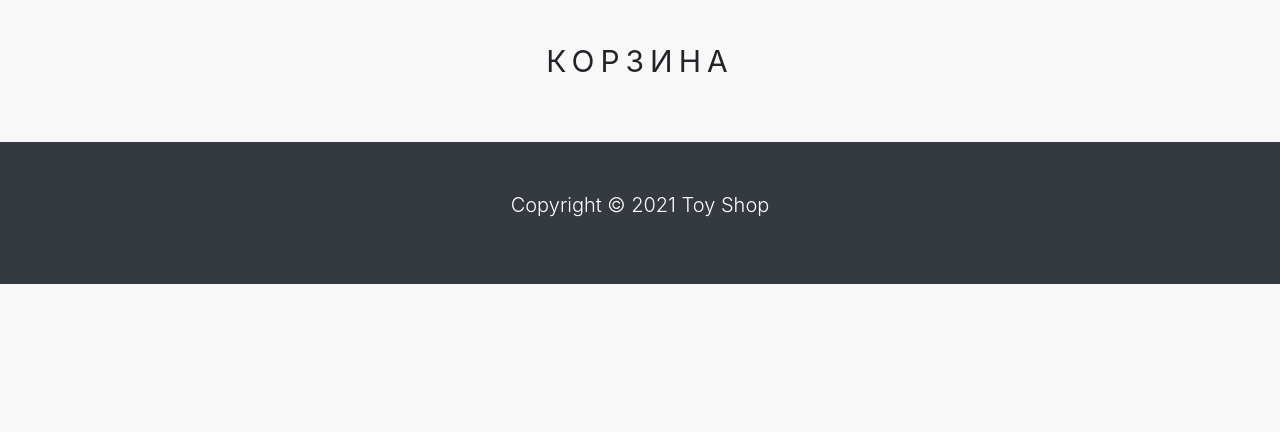
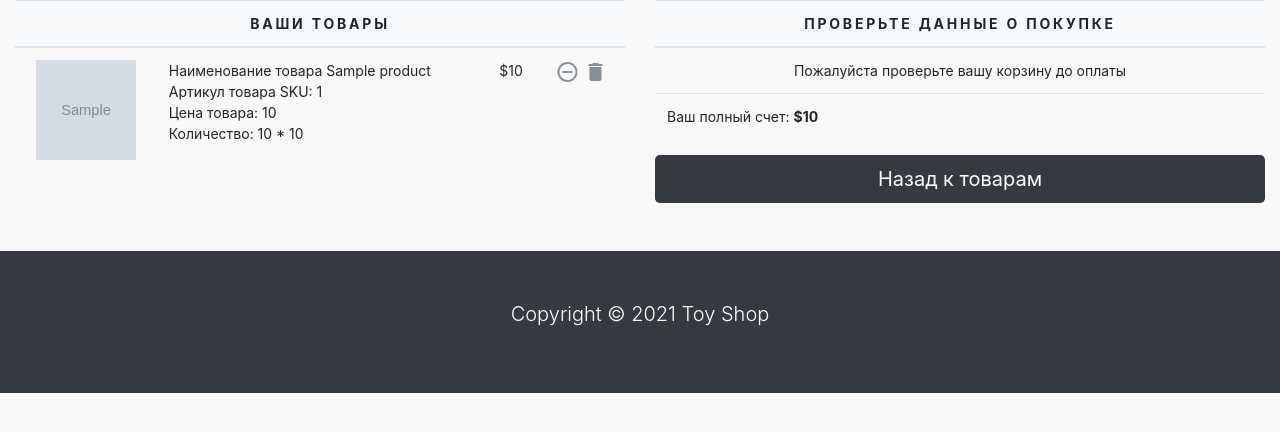
Before and after one commit to kronalf/ecommerce-project, a Django app: template shop/templates/shop/cart.html in a window 1280 px wide. Shown: the part 82-514 px from the top of the page. Run offline with Django 3.2, Linux system fonts and the light colour scheme; the template is opened without the code that fills it: most values are stand-ins (such as "Sample title", 1, 10 or a date in 2020); grey boxes marked "Sample" are stand-in pictures.

Commit message:
Add UI cart

```diff
--- /dev/null
+++ b/ecommerce/static/css/cart.css
@@ -0,0 +1,16 @@
+.cart-table {
+	min-width: 480px;
+	font-size: 14px;
+}
+
+.cart-thead {
+	font-weight: normal;
+	text-transform: uppercase;
+	letter-spacing: .2em;
+	background-color: #f8f9fa !important;
+}
+
+.cart-icon {
+	text-decoration: none;
+	color: #868e96;
+}
--- a/shop/templates/shop/base.html
+++ b/shop/templates/shop/base.html
@@ -12,6 +12,7 @@
     <link href="https://fonts.googleapis.com/icon?family=Material+Icons" rel="stylesheet">
 <!-- CSS link -->
 	<link rel="stylesheet" type="text/css" href="{% static 'css/base.css' %}">
+  <link rel="stylesheet" type="text/css" href="{% static 'css/cart.css' %}">
     <style type="text/css">
     	.material-icons.md-48 { font-size: 48px; }
     	.material-icons.md-24 { font-size: 24px; }
--- a/shop/templates/shop/cart.html
+++ b/shop/templates/shop/cart.html
@@ -7,12 +7,97 @@
 {% endblock %}
 
 {% block content %}
-	<div class="text-content">
+
+	{% if not cart_items %}
+	<div class="text-center">
 		<br>
-		<div class="text-center product_title">
-			Корзина
+		<h1 class="text-center product_title">
+			Корзина пуста
+		</h1>
+		<br>
+		<p class="text-center">
+			Нажми <a href="{% url 'home' %}">здесь</a> для перехода к товарам
+		</p>
+	{% else %}
+	</div>
+	<div class="row mx-auto">
+		<div class="col-12 col-sm-12 col-md-12 col-lg-6 text-center">
+			<table class="table cart-table">
+				<thead class="cart-thead">
+					<tr>
+						<th colspan="4">
+							Ваши товары
+						</th>
+					</tr>
+				</thead>
+				<tbody>
+				{% for cart_item in cart_items %}
+				<tr>
+					<td>
+						<a href="{{cart_item.product.get_url}}"><img src="{{cart_item.product.image.url}}" width="100" height="100"></a>
+					</td>
+					<td class="text-left">
+						Наименование товара
+						{{cart_item.product.name}}
+						<br>
+						Артикул товара
+						SKU: {{cart_item.product.id}}
+						<br>
+						Цена товара: {{cart_item.product.price}}
+						<br>
+						Количество: {{cart_item.quantity}} * {{cart_item.product.price}}
+					</td>
+					<td>
+						${{cart_item.sub_total}}
+					</td>
+					{% if cart_item.quantity < cart_item.product.stock %}
+					<td>
+						<a href="{% url 'add_cart' cart_item.product.id %}"><i class="material-icons cart-icon">add_shopping_cart</i></a>
+						<a href=""><i class="material-icons cart-icon">remove_circle_outline</i></a>
+						<a href=""><i class="material-icons cart-icon">delete</i></a>
+					</td>
+					{% else %}
+					<td>
+						<a href=""><i class="material-icons cart-icon">remove_circle_outline</i></a>
+						<a href=""><i class="material-icons cart-icon">delete</i></a>
+					</td>
+					{% endif %}
+				</tr>
+				{% endfor %}
+				</tbody>
+			</table>
+		</div>
+		<div class="col-12 col-sm-12 col-md-12 col-lg-6 text-center">
+			<table class="table cart-table">
+				<thead class="cart-thead">
+					<tr>
+						<th colspan="4">
+							Проверьте данные о покупке
+						</th>
+					</tr>
+				</thead>
+				<tbody>
+				<tr>
+					<td>
+						Пожалуйста проверьте вашу корзину до оплаты
+					</td>
+				</tr>
+				<tr class="text-left">
+					<td>
+						Ваш полный счет: <strong>${{total}}</strong>
+					</td>
+				</tr>
+				</tbody>
+			</table>
+			<div class="mx-auto">
+				<a href="{% url 'home' %}" style="text-decoration: none">
+					<buttom type="buttom" class="btn btn-lg btn-block bg-dark text-white">
+						Назад к товарам
+					</buttom>
+				</a>
+			</div>
 		</div>
 	</div>
-
+	{% endif %}
 
 {% endblock %}
--- a/shop/templates/shop/product.html
+++ b/shop/templates/shop/product.html
@@ -27,7 +27,7 @@
 			{% if product.stock <= 0 %}
 			<p class="text-justify product-text">нет в наличии</p>
 			{% else %}
-			<a href="#">Добавить в корзину</p>
+			<a href="{% url 'add_cart' product.id %}">Добавить в корзину</p>
 			{% endif %}
 		</div>
 	</div>
--- a/shop/urls.py
+++ b/shop/urls.py
@@ -5,5 +5,7 @@ urlpatterns = [
         path('category/<slug:category_slug>',
     	views.home, name='products_by_category'),
     path('category/<slug:category_slug>/<slug:product_slug>', views.product, name='product_detail'),
-    path('cart', views.cart, name='cart'),
+    path('cart', views.cart_detail, name='cart_detail'),
+    path('cart/add/<int:product_id>', views.add_cart, name='add_cart'),
+
 ]
```
Also changed, not shown: shop/models.py (+26 -0 lines), shop/views.py (+37 -4 lines), shop/migrations/0003_cart_cartitem.py (added).
